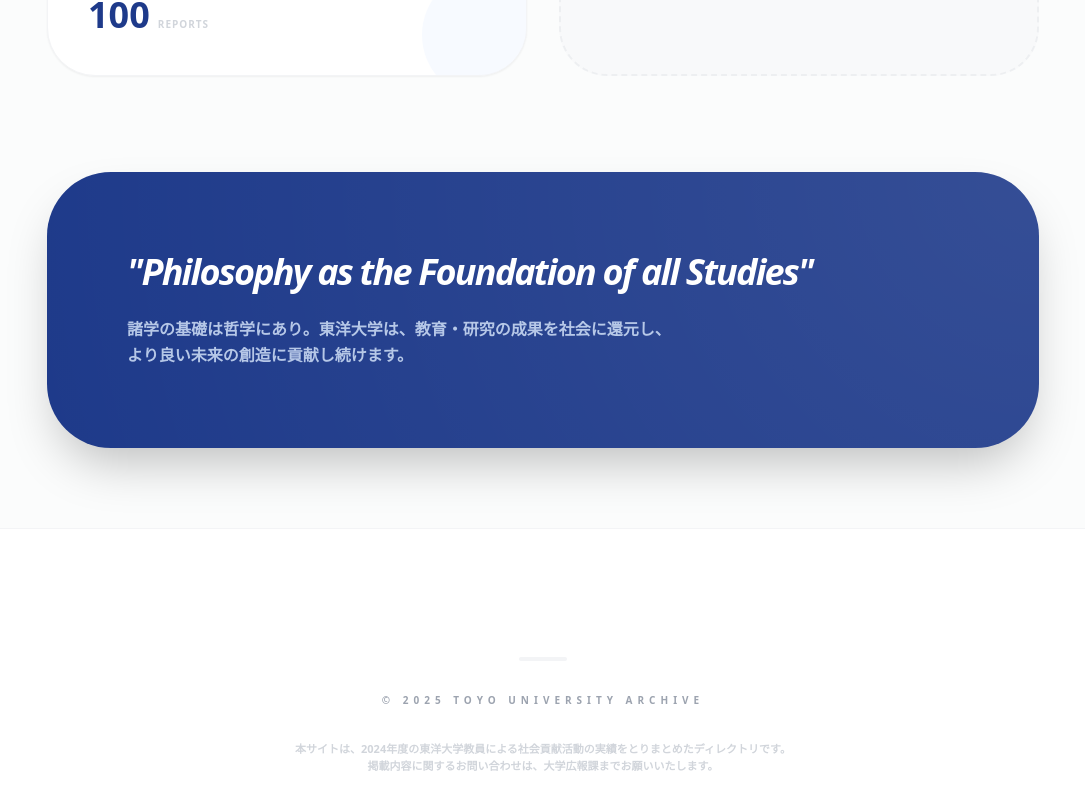
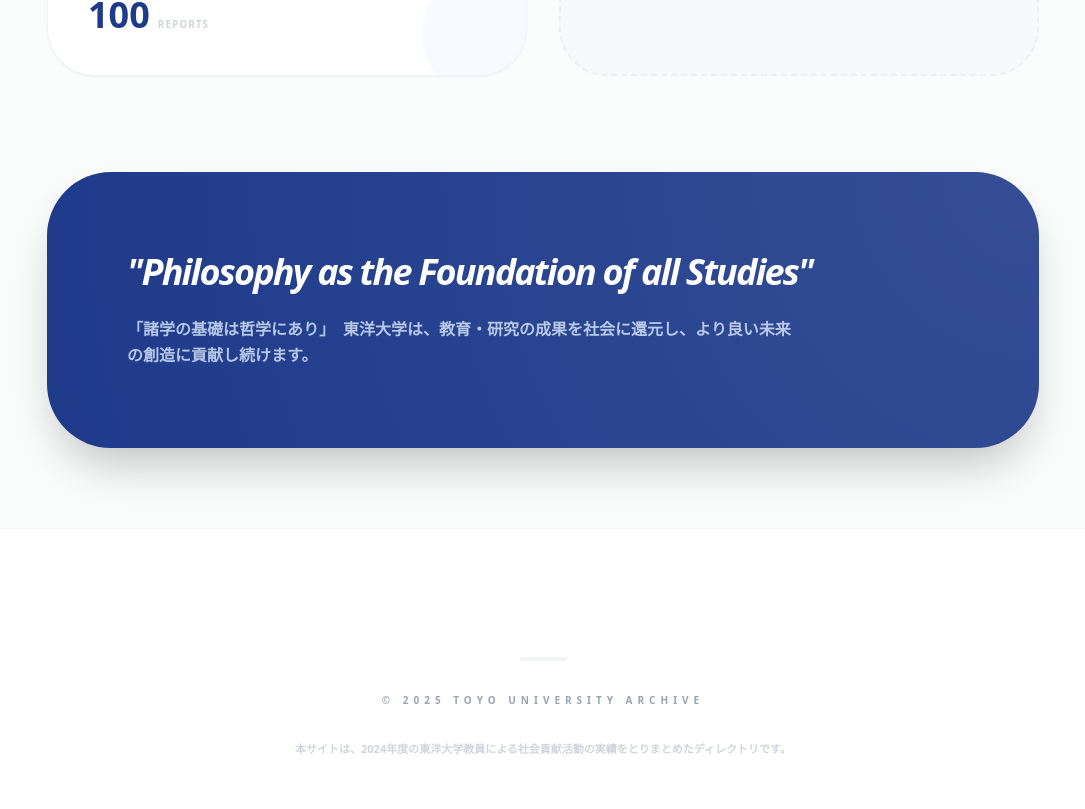
Before and after one commit to toyo-univ-social-contribution/soc-act-info-2024, a React (Vite) app: page / in a window 1280 px wide. Shown: the part 921-1730 px from the top of the page, without its empty margins (97-1182 px from the left). Built offline with nearby package versions, Linux system fonts and the light colour scheme.

Commit message:
Update App.tsx

```diff
--- a/App.tsx
+++ b/App.tsx
@@ -264,8 +264,7 @@
         <div className="relative z-10 space-y-6">
           <h2 className="text-3xl sm:text-4xl font-black italic tracking-tighter">"Philosophy as the Foundation of all Studies"</h2>
           <p className="text-blue-100/80 font-bold max-w-2xl leading-relaxed">
-            諸学の基礎は哲学にあり。東洋大学は、教育・研究の成果を社会に還元し、<br className="hidden sm:block" />
-            より良い未来の創造に貢献し続けます。
+            「諸学の基礎は哲学にあり」　東洋大学は、教育・研究の成果を社会に還元し、より良い未来の創造に貢献し続けます。<br className="hidden sm:block" />
           </p>
         </div>
         <div className="absolute top-0 right-0 w-full h-full bg-[radial-gradient(circle_at_top_right,rgba(255,255,255,0.1),transparent)] pointer-events-none"></div>
@@ -404,7 +403,6 @@
             <p className="text-gray-400 text-[10px] font-black uppercase tracking-[0.5em]">© 2025 Toyo University Archive</p>
             <div className="max-w-2xl mx-auto text-gray-300 text-[11px] font-bold leading-relaxed px-6">
               本サイトは、2024年度の東洋大学教員による社会貢献活動の実績をとりまとめたディレクトリです。<br />
-              掲載内容に関するお問い合わせは、大学広報課までお願いいたします。
             </div>
           </div>
         </footer>
```
